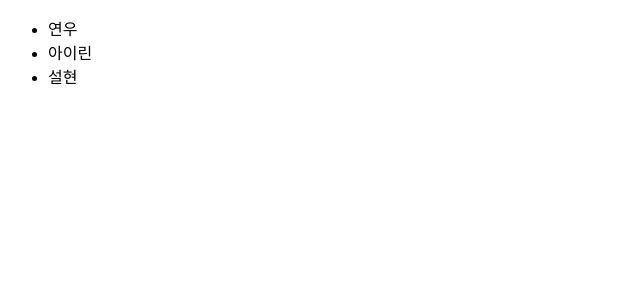
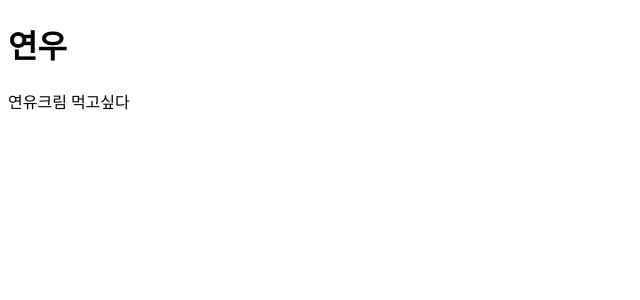
Before and after one commit to reactEdu/learn-redux-middleware, a React (Create React App) app: page /1 in a window 1280 px wide. Shown: the top 300 px of the page, without its empty margins (0-640 px from the left). Built offline with nearby package versions, Linux system fonts and the light colour scheme.

Commit message:
10. redux-thunk로 Promise 다루기 F - 라우터 연동, 특정 포스트 읽기

```diff
--- a/package.json
+++ b/package.json
@@ -9,6 +9,7 @@
     "react": "^16.12.0",
     "react-dom": "^16.12.0",
     "react-redux": "^7.1.3",
+    "react-router-dom": "^5.1.2",
     "react-scripts": "3.3.0",
     "redux": "^4.0.5",
     "redux-devtools-extension": "^2.13.8",
--- a/src/App.js
+++ b/src/App.js
@@ -1,10 +1,14 @@
 import React from 'react';
-import CounterContainer from './containers/CounterContainer';
-import PostListContainer from './containers/PostListContainer';
+import { Route } from 'react-router-dom'
+import PostListPage from './pages/PostListPage';
+import PostPage from './pages/PostPage';
 
 function App() {
   return (
-    <PostListContainer />
+    <>
+      <Route path="/" component={PostListPage} exact />
+      <Route path="/:id" component={PostPage} />
+    </>
   );
 }
 
--- /dev/null
+++ b/src/components/Post.js
@@ -0,0 +1,13 @@
+import React from 'react';
+
+const Post = ({ post }) => {
+  const { title, body } = post;
+  return (
+    <div>
+      <h1>{title}</h1>
+      <p>{body}</p>
+    </div>
+  );
+};
+
+export default Post;
--- a/src/components/PostList.js
+++ b/src/components/PostList.js
@@ -1,10 +1,13 @@
 import React from 'react';
+import { Link } from 'react-router-dom';
 
 const PostList = ({ posts }) => {
   return (
     <ul>
       { posts.map(post => (
-        <li key={post.id}>{post.title}</li>
+        <li key={post.id}>
+          <Link to={`/${post.id}`}>{post.title}</Link>
+        </li>
       )) }
     </ul>
   );
--- a/src/containers/CounterContainer.js
+++ b/src/containers/CounterContainer.js
@@ -1,7 +1,7 @@
 import React from 'react';
 import Counter from '../components/Counter';
 import { useSelector, useDispatch } from 'react-redux';
-import { increase, decrease, increaseAsync, decreaseAsync } from '../modules/counter';
+import { increaseAsync, decreaseAsync } from '../modules/counter';
 
 
 const CounterContainer = () => {
--- /dev/null
+++ b/src/containers/PostContainer.js
@@ -0,0 +1,24 @@
+import React from 'react';
+import Post from '../components/Post';
+import { useSelector, useDispatch } from 'react-redux';
+import { useEffect } from 'react';
+import { getPost } from '../modules/posts';
+
+const PostContainer = ({ postId }) => {
+  const { data, loading, error } = useSelector(state => state.posts.post)
+  const dispatch = useDispatch();
+
+  useEffect(() => {
+    dispatch(getPost(postId));
+  }, [postId, dispatch]);
+
+  if(loading) return <div>loading</div>;
+  if(error) return <div>error</div>;
+  if(!data) return null;
+
+  return (
+    <Post post={data} />
+  );
+};
+
+export default PostContainer;
--- a/src/index.js
+++ b/src/index.js
@@ -7,13 +7,16 @@
 import logger from 'redux-logger';
 import { composeWithDevTools } from 'redux-devtools-extension'
 import ReduxThunk from 'redux-thunk';
+import { BrowserRouter } from 'react-router-dom';
 
 const store = createStore(rootReducer,
   composeWithDevTools(applyMiddleware(ReduxThunk, logger))
 );
 
 ReactDOM.render(
-  <Provider store={store}>
-    <App />
-  </Provider>
+  <BrowserRouter>
+    <Provider store={store}>
+      <App />
+    </Provider>
+  </BrowserRouter>
 , document.getElementById('root'));
--- /dev/null
+++ b/src/pages/PostListPage.js
@@ -0,0 +1,8 @@
+import React from 'react';
+import PostListContainer from '../containers/PostListContainer';
+
+const PostListPage = () => {
+  return <PostListContainer />;
+};
+
+export default PostListPage;
--- /dev/null
+++ b/src/pages/PostPage.js
@@ -0,0 +1,10 @@
+import React from 'react';
+import PostContainer from '../containers/PostContainer';
+
+const PostPage = ({ match }) => {
+  const {id} = match.params;
+  const postId = parseInt(id, 10);
+  return <PostContainer postId={postId}/>;
+};
+
+export default PostPage;
```
Also changed, not shown: 1 other file (tests, documents, lock files or other folders).
